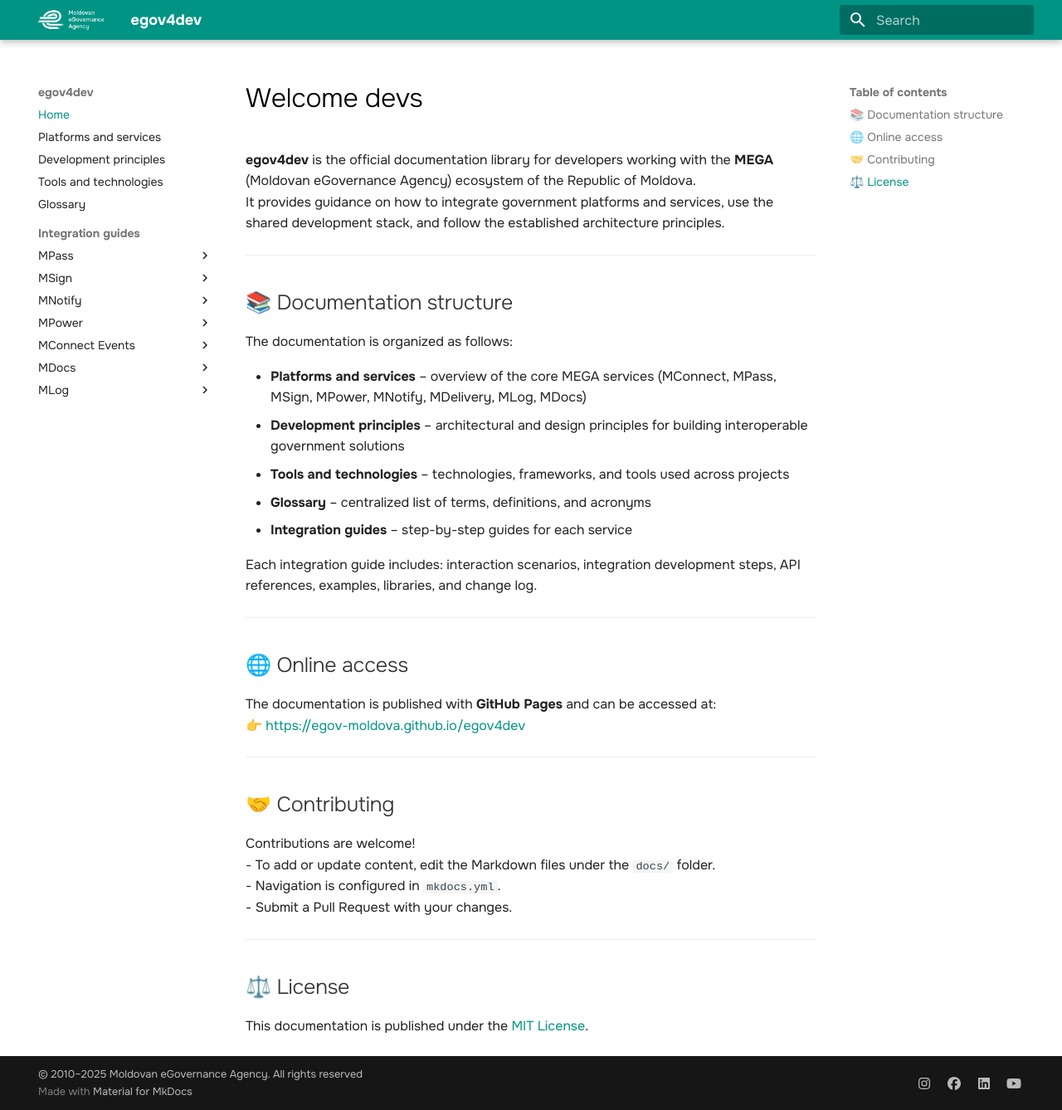
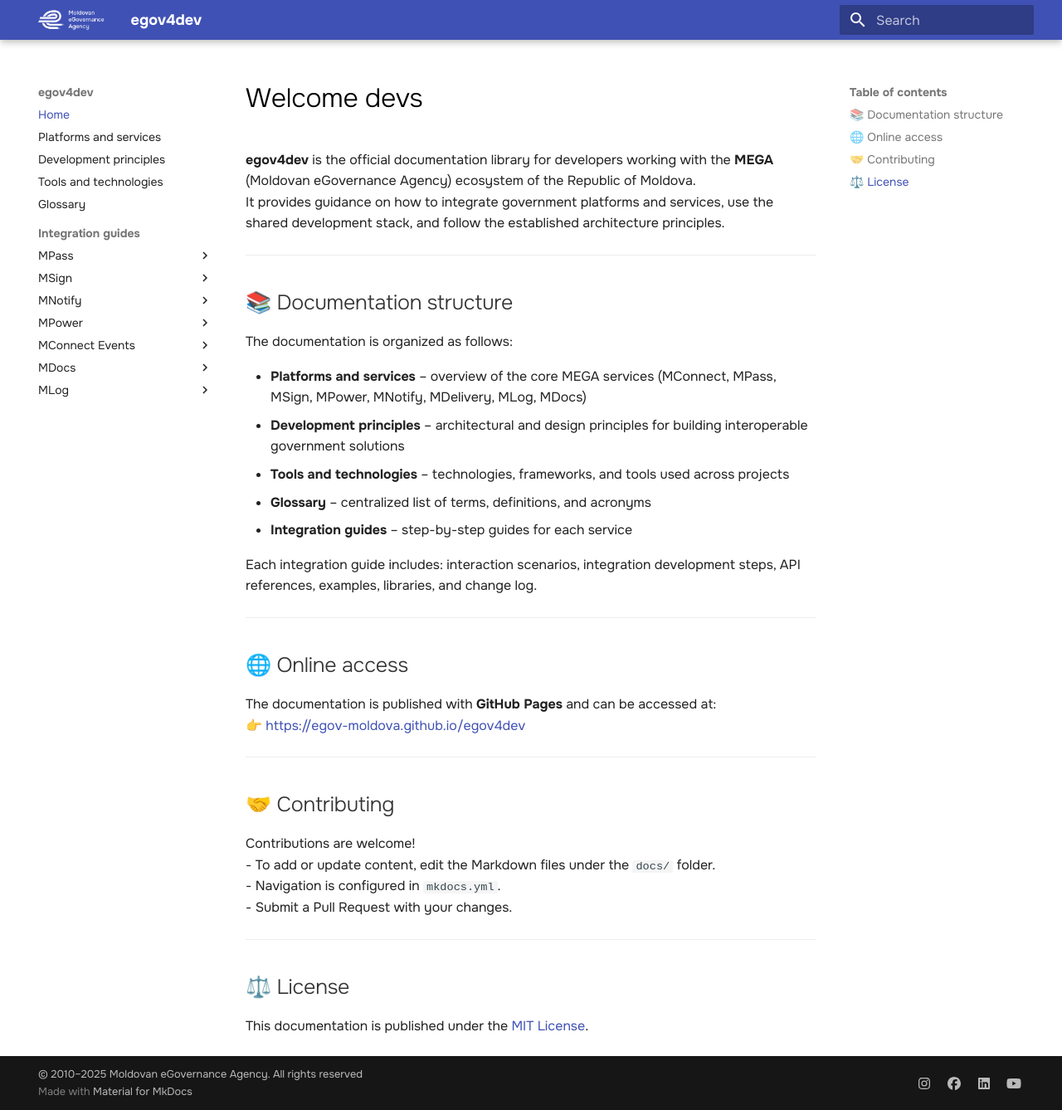
Before and after one commit to egov-moldova/egov4dev, an MkDocs documentation site: the page built from docs/index.md, in a window 1280 px wide and 1338 px high. Shown: the whole window at 83% size. Built offline with MkDocs 1.6.1 and Material for MkDocs 9.7.7, drawn with Linux system fonts in a browser that asks for light colours.

Commit message:
Update mkdocs.yml

```diff
--- a/mkdocs.yml
+++ b/mkdocs.yml
@@ -71,8 +71,8 @@
     - navigation.top
   palette:
     - scheme: default
-      primary: teal
-      accent: orange
+      primary: indigo
+      accent: purple
 extra:
   social:
     - icon: fontawesome/brands/instagram
```
